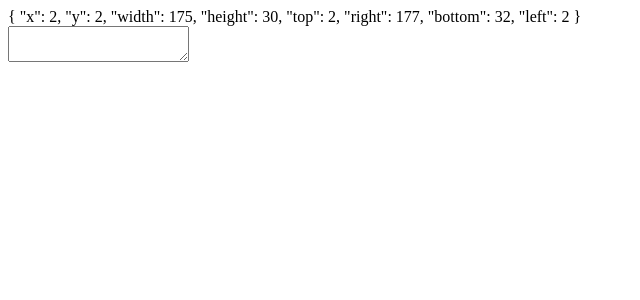
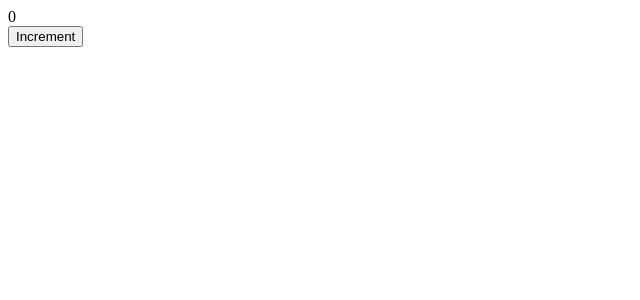
Before and after one commit to sokaluis/react-core-library, a React (Create React App) app: page / in a window 1280 px wide. Shown: the top 300 px of the page, without its empty margins (0-640 px from the left). Built offline with nearby package versions, Linux system fonts and the light colour scheme.

Commit message:
useEffectOnce

```diff
--- a/src/App.tsx
+++ b/src/App.tsx
@@ -1,4 +1,4 @@
-import { SizeExample } from "views";
+import { EffectOnceExample } from "views";
 
 const App = () => {
   return (
@@ -24,7 +24,8 @@
       {/* <MediaQueryExample /> */}
       {/* <GeolocationExample /> */}
       {/* <StateWithValidationExample /> */}
-      <SizeExample />
+      {/* <SizeExample /> */}
+      <EffectOnceExample />
     </>
   );
 };
--- a/src/hooks/index.ts
+++ b/src/hooks/index.ts
@@ -19,3 +19,4 @@
 export * from "./useGeolocation";
 export * from "./useStateWithValidation";
 export * from "./useSize";
+export * from "./useEffectOnce";
--- /dev/null
+++ b/src/hooks/useEffectOnce.ts
@@ -0,0 +1,8 @@
+import { useCallback, useEffect } from "react";
+import { callbackType } from "typescript";
+
+// Good idea, but not implemented yet
+export const useEffectOnce = (callback: callbackType) => {
+  const handleCallback = useCallback(callback, [callback]);
+  useEffect(handleCallback, [handleCallback]);
+};
--- /dev/null
+++ b/src/views/HooksExamples/EffectOnceExample.tsx
@@ -0,0 +1,15 @@
+import { useEffectOnce } from "hooks";
+import { useState } from "react";
+
+export default function EffectOnceComponent() {
+  const [count, setCount] = useState(0);
+
+  useEffectOnce(() => alert("Hi"));
+
+  return (
+    <>
+      <div>{count}</div>
+      <button onClick={() => setCount((c) => c + 1)}>Increment</button>
+    </>
+  );
+}
--- a/src/views/HooksExamples/index.ts
+++ b/src/views/HooksExamples/index.ts
@@ -17,3 +17,4 @@
 export { default as GeolocationExample } from "./GeolocationExample";
 export { default as StateWithValidationExample } from "./StateWithValidationExample";
 export { default as SizeExample } from "./SizeExample";
+export { default as EffectOnceExample } from "./EffectOnceExample";
```
Also changed, not shown: src/hooks/README.md.
